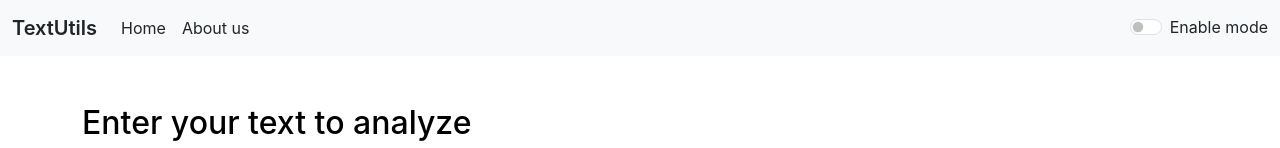
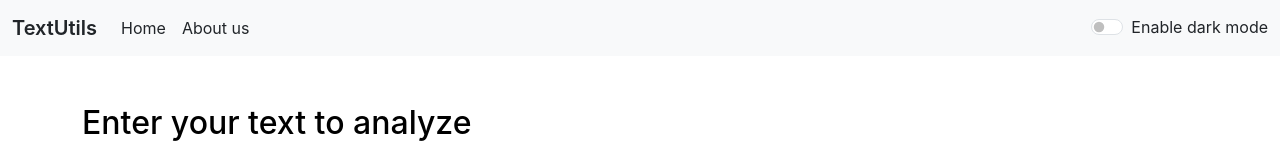
Before and after one commit to Nitinkumar2905/TextUtils-react, a React (Create React App) app: page / in a window 1280 px wide. Shown: the top 148 px of the page. Built offline with nearby package versions, Linux system fonts and the light colour scheme.

Commit message:
changes on theme mode button

```diff
--- a/src/Components/Navbar.jsx
+++ b/src/Components/Navbar.jsx
@@ -22,7 +22,7 @@ export default function Navbar(props) {
                     </form> */}
                     <div className={`form-check form-switch text-${props.mode==='light'?'dark':'light'}`}>
                         <input className="form-check-input" role='button' onClick={props.toggleMode} type="checkbox" id="flexSwitchCheckDefault"/>
-                        <label className='form-check-label' htmlFor="flexSwitchCheckDefault">Enable {props.buttonMode} mode</label>
+                        <label className='form-check-label' htmlFor="flexSwitchCheckDefault">Enable {props.mode==='light'?'dark':'light'} mode</label>
                     </div>
                 </div>
 
```
